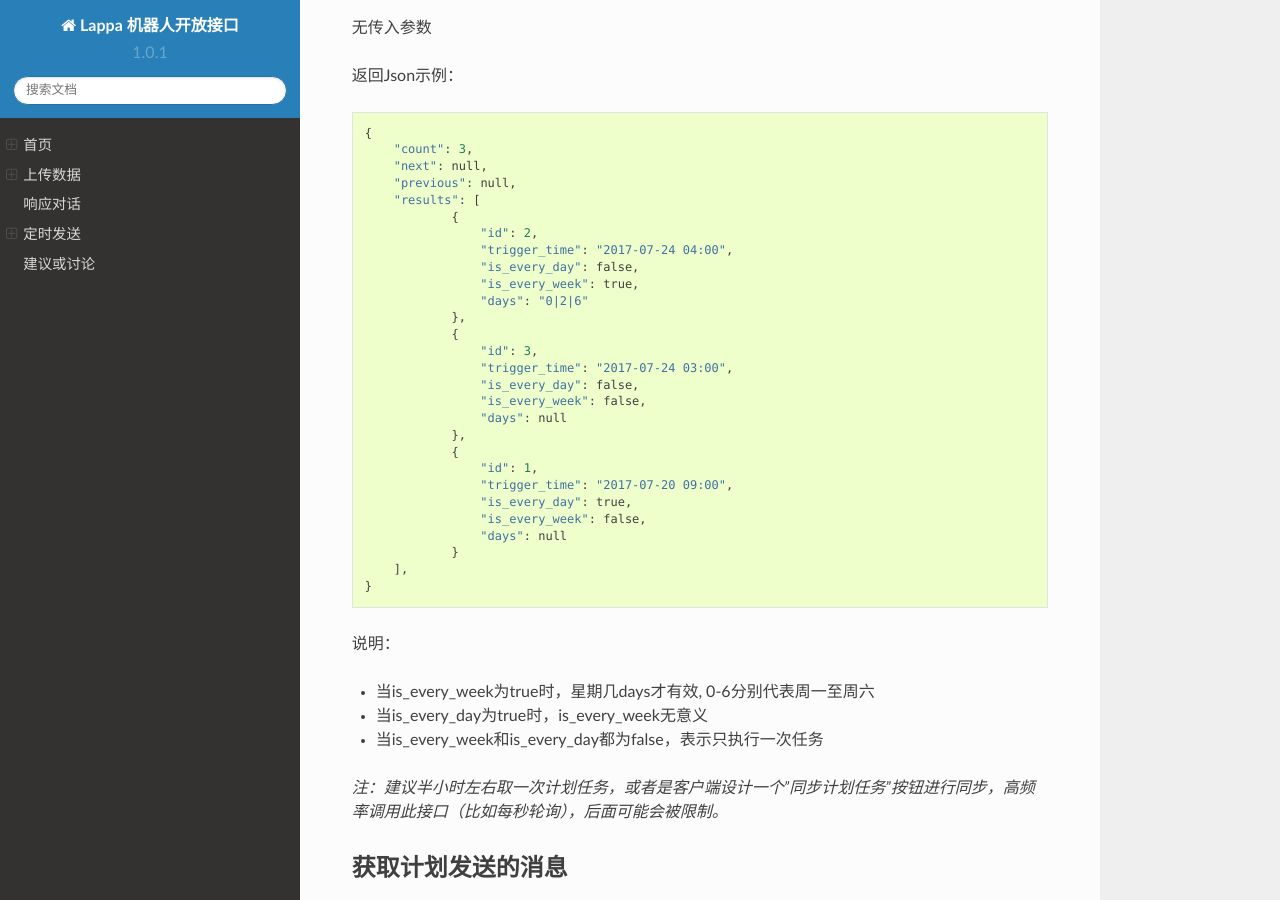
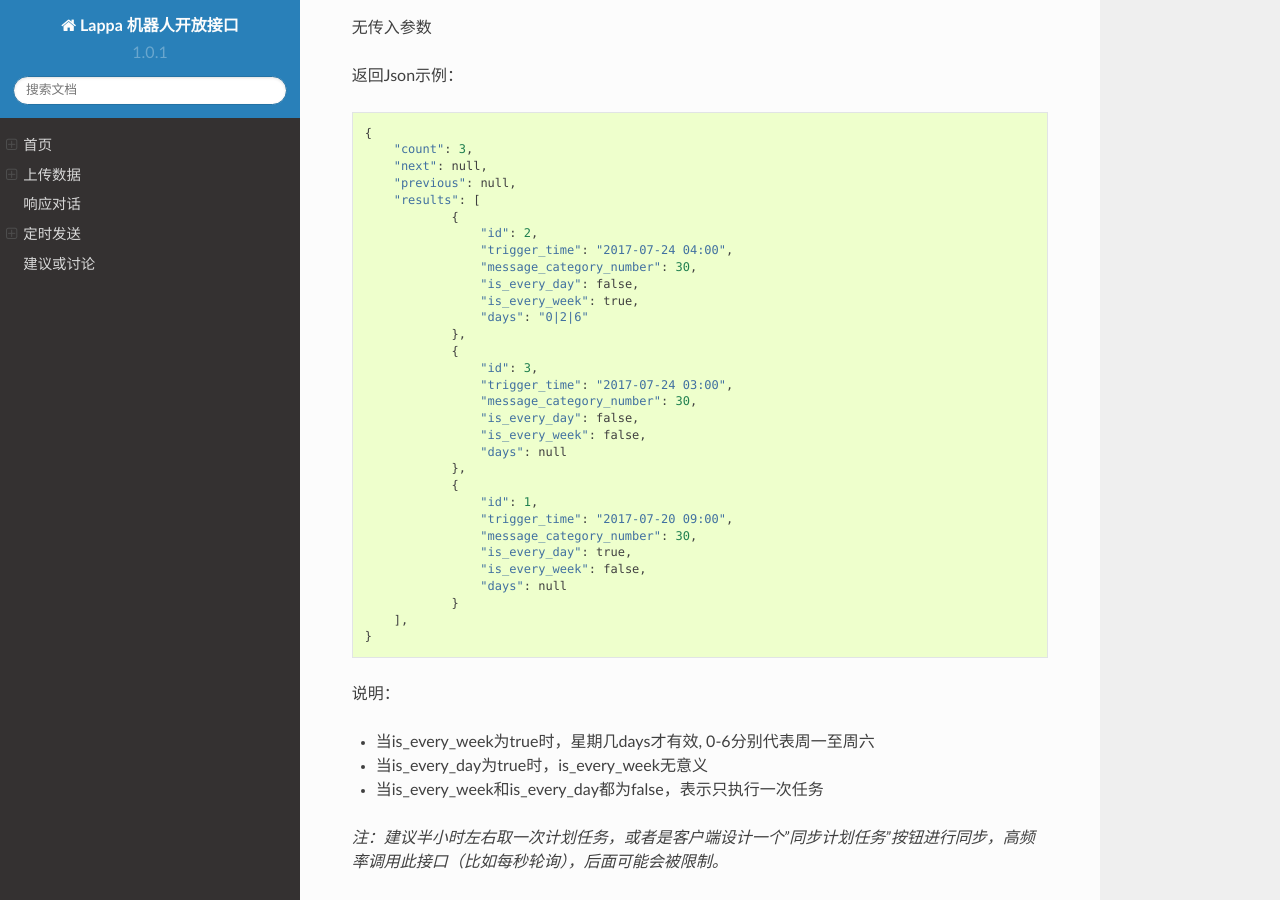
Before and after one commit to laonan/lappadocs, a Sphinx documentation site: the page built from source/index.rst, in a window 1280 px wide and 900 px high, scrolled down 4616 px. Built offline with Sphinx 7.4.7 and the Read the Docs theme 2.0.0, drawn with Linux system fonts in a browser that asks for light colours.

Commit message:
add message category number output

```diff
--- a/source/index.rst
+++ b/source/index.rst
@@ -238,6 +238,7 @@ Content-Type: application/x-www-form-urlencoded
                 {
                     "id": 2,
                     "trigger_time": "2017-07-24 04:00",
+                    "message_category_number": 30,
                     "is_every_day": false,
                     "is_every_week": true,
                     "days": "0|2|6"
@@ -245,6 +246,7 @@ Content-Type: application/x-www-form-urlencoded
                 {
                     "id": 3,
                     "trigger_time": "2017-07-24 03:00",
+                    "message_category_number": 30,
                     "is_every_day": false,
                     "is_every_week": false,
                     "days": null
@@ -252,6 +254,7 @@ Content-Type: application/x-www-form-urlencoded
                 {
                     "id": 1,
                     "trigger_time": "2017-07-20 09:00",
+                    "message_category_number": 30,
                     "is_every_day": true,
                     "is_every_week": false,
                     "days": null
```
Also changed, not shown: 1 other file.
